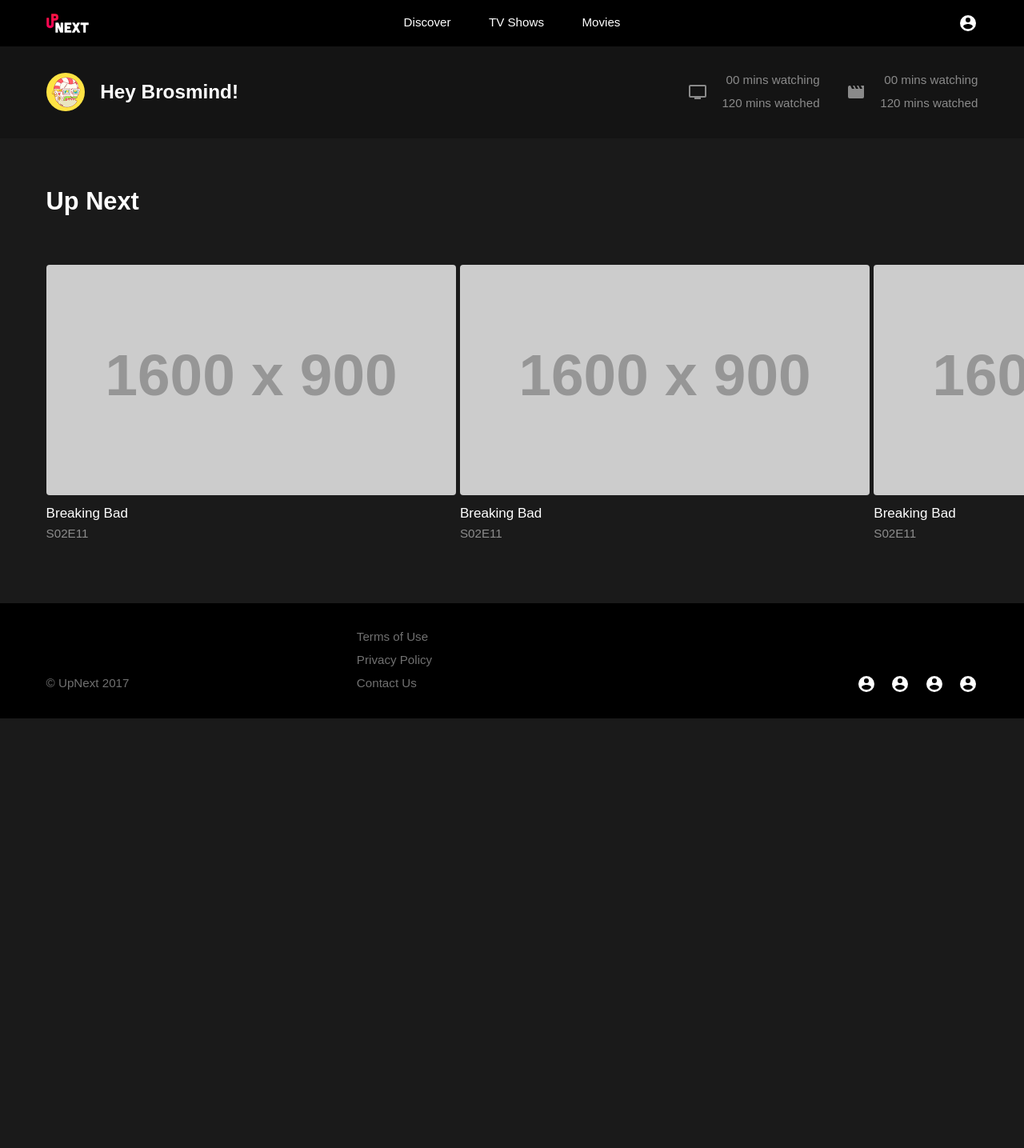
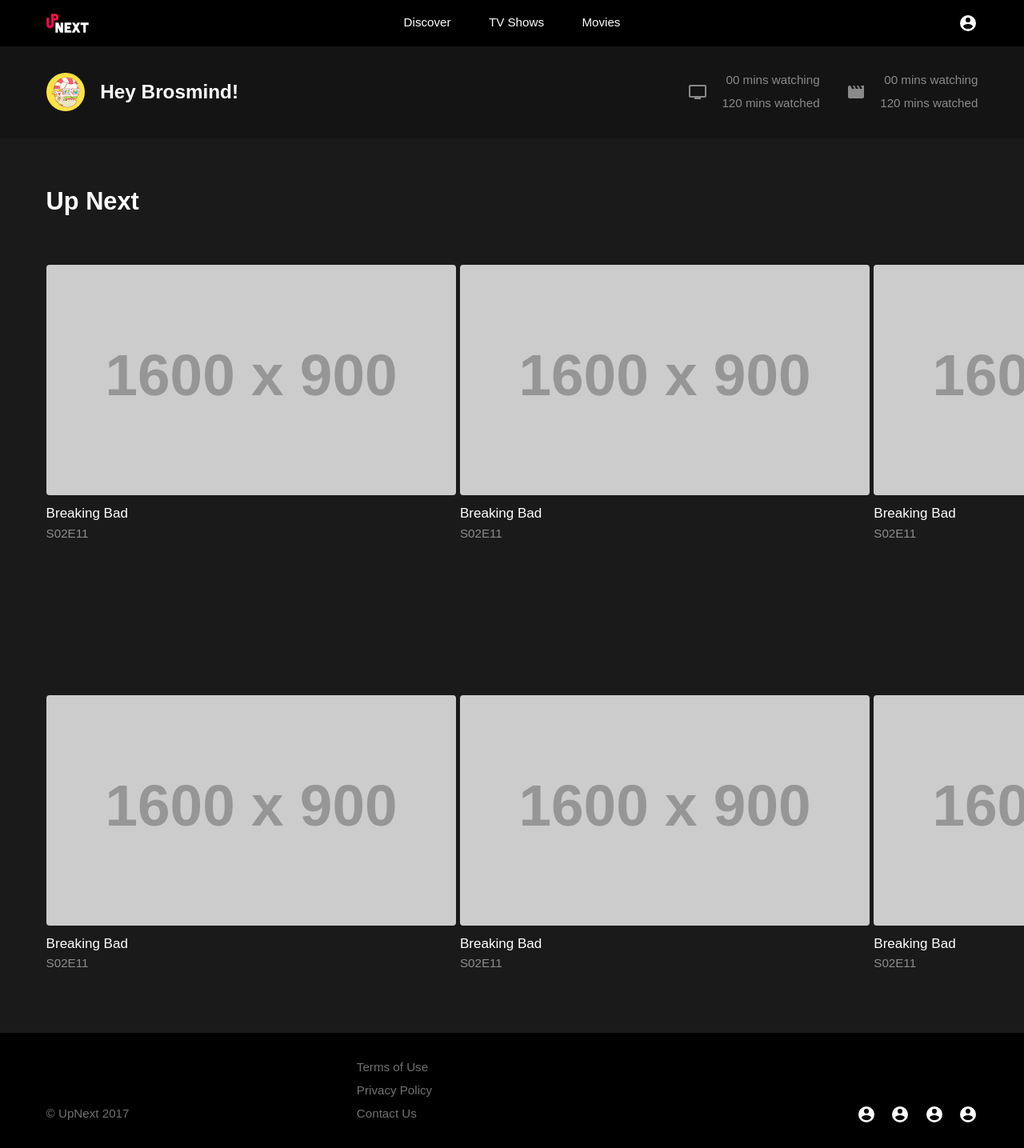
Before and after one commit to mpsquare/upnext, a Jekyll site: the page built from index.html, in a window 1280 px wide. Shown: the whole page at 80% size. Built offline with Jekyll 4.4.1, drawn with Linux system fonts in a browser that asks for light colours; some web fonts are replaced; before the commit the page ends 900 px from its top, so only the background shows below that.

Commit message:
Start the small carousel sections

```diff
--- /dev/null
+++ b/_includes/card.html
@@ -0,0 +1,10 @@
+<a class="card card-small relative ib icon-link" href="#">
+  <img class="card-img card-small-img" src="{{include.img}}" alt="" />
+  <div class="milli text-left">
+    <div class="lh-1-33">{{include.title}}</div>
+    <div class="micro lh-1-3 opacity-half">{{include.episode}}</div>
+  </div>
+  <i class="icon i-96 i-play pin-c">
+    <svg><use xlink:href="{{site.baseurl}}/images/icons.svg#play-circle-filled"></use></svg>
+  </i>
+</a>
--- /dev/null
+++ b/_includes/carousel.html
@@ -0,0 +1,28 @@
+<div class="gutter m-gutter-2 pad-t-2">
+  <h2 class="push-0">{{include.header}}</h2>
+</div>
+<div class="row-outer">
+  <div class="row gutter-2">
+    <div class="row-inner">
+
+      {% include card.html
+        img="https://placehold.it/1600x900"
+        title="Breaking Bad"
+        episode="S02E11"
+      %}
+
+      {% include card.html
+        img="https://placehold.it/1600x900"
+        title="Breaking Bad"
+        episode="S02E11"
+      %}
+
+      {% include card.html
+        img="https://placehold.it/1600x900"
+        title="Breaking Bad"
+        episode="S02E11"
+      %}
+
+    </div>
+  </div>
+</div>
--- a/index.html
+++ b/index.html
@@ -6,3 +6,4 @@
 
 {% include profile.html %}
 {% include up-next-carousel.html %}
+{% include carousel.html %}
```
